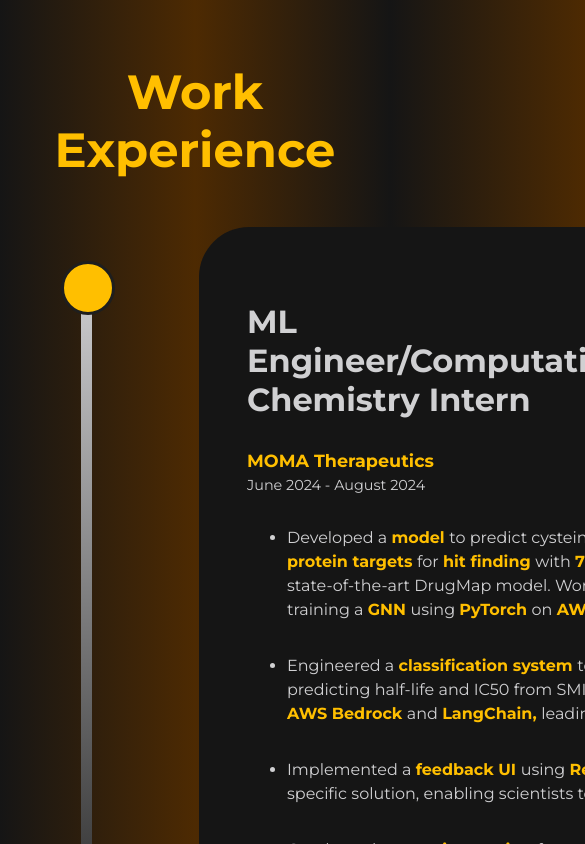
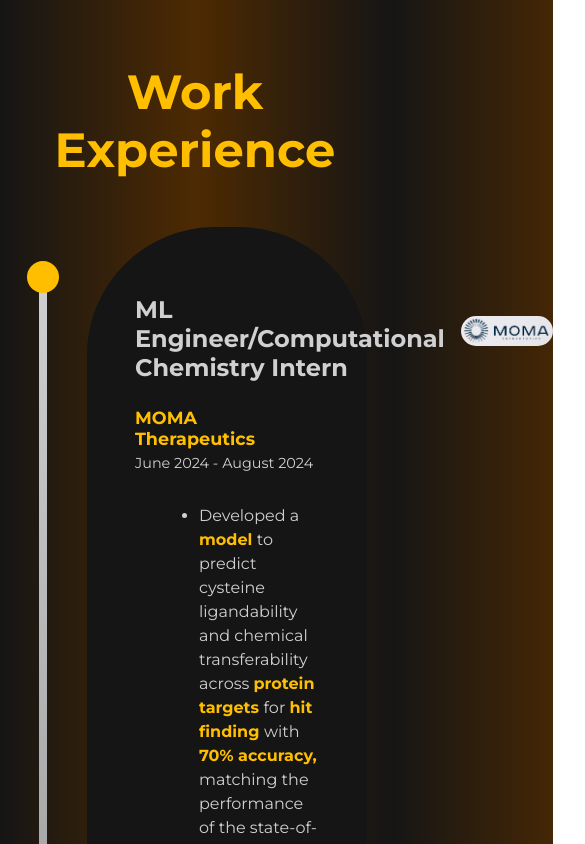
Before and after one commit to WilhenAlbertoHM/portfolio, a React (Vite) app: page / in a window 390 px wide. Shown: the part 1812-2656 px from the top of the page, 585 px wide, since content can reach past the window. Built offline with nearby package versions, Linux system fonts and the light colour scheme.

Commit message:
add: adjusted experience section size

```diff
--- a/src/components/About/About.css
+++ b/src/components/About/About.css
@@ -44,7 +44,7 @@
     max-width: 800px;
     background-color: var(--black);
     color: var(--lightgray);
-    border-radius: 100px;
+    border-radius: 8rem;
     box-shadow: 1rem 1rem var(--orange);
 }
 
@@ -82,13 +82,3 @@
 #github-icon {
     color: var(--white);
 }
-
-@media screen and (max-width: 600px) {
-    .aboutSocialIcon {
-        margin: 0.5rem 0;
-    }
-
-    .aboutSocialIcon i {
-        transform: scale(1.8);
-    }
-}
--- a/src/components/Experience/Experience.css
+++ b/src/components/Experience/Experience.css
@@ -17,7 +17,7 @@
 
 .experience {
     display: flex;
-    align-items: flex-start;
+    align-items: stretch;
     position: relative;
     padding: 1rem 8rem;
 }
@@ -36,13 +36,11 @@
 .experience::after {
     content: "";
     position: absolute;
-    left: -10px;
+    left: -8px;
     top: 50px;
     width: 3rem;
     height: 3rem;
     border-radius: 50%;
-    border-style: solid;
-    border-color: var(--darkgray);
     background: var(--orange);
 }
 
@@ -61,7 +59,7 @@
 .experienceLogo {
     width: auto;
     max-width: 30rem;
-    border-radius: 2rem;
+    border-radius: 4rem;
     object-fit: contain;
     margin: 0 1rem;
 }
@@ -69,9 +67,8 @@
 .experienceContent {
     background-color: var(--black);
     padding: 3rem;
-    border-radius: 50px;
-    /* box-shadow: 1rem 1rem var(--orange); */
     text-wrap: balance;
+    border-radius: 8rem;
 }
 
 .experienceCompany {
@@ -90,14 +87,44 @@
     list-style-type: disc;
     color: var(--lightgray);
     font-size: 1rem;
+    padding-left: 4rem;
 }
 
 .experiencePoints li {
     margin: 2rem 0;
     line-height: 1.5;
+
 }
 
 .highlight {
     font-weight: bold;
     color: var(--orange);
 }
+
+@media (max-width: 800px) {
+    .experience {
+        flex-direction: column;
+        padding: 1rem;
+    }
+
+    .experienceTitle {
+        font-size: 1.5rem;
+    }
+
+    .experience::before {
+        left: -2rem;
+        width: 0.5rem;
+    }
+
+    .experience::after {
+        left: -2.75rem;
+        width: 2rem;
+        height: 2rem;
+        border-color: var(--darkgray);
+    }
+
+    .experienceLogo {
+        max-width: 50%;
+        margin-bottom: 1rem;
+    }
+}
--- a/src/components/Projects/Project.css
+++ b/src/components/Projects/Project.css
@@ -1,23 +1,10 @@
 .projectList {
     display: flex;
     flex-wrap: wrap;
+    align-items: center;
     justify-content: center;
     margin-top: 2rem;
-}
-
-.projectCard {
-    display: flex;
-    flex-direction: column;
-    align-items: center;
-    justify-content: center;
-    margin: 1rem;
     padding: 1rem;
-    width: 300px;
-    height: 300px;
-    background-color: var(--black);
-    color: var(--lightgray);
-    border-radius: 100px;
-    box-shadow: 1rem 1rem var(--orange);
 }
 
 .projectListTitle {
@@ -28,20 +15,36 @@
 
 .projectListContainer {
     display: flex;
-    flex-direction: column;
+    flex-wrap: wrap;
+    justify-content: center;
     gap: 2rem;
     margin: 2rem auto;
-    width: 80%;
     position: relative;
-    left: 2rem;
 }
 
-.projectColumn {
+.projectCard {
     display: flex;
     flex-direction: column;
-    gap: 2rem;
+    align-items: center;
+    justify-content: center;
+    margin: 1rem;
+    padding: 1rem;
+    width: 25rem;
+    height: 30rem;
+    background-color: var(--black);
+    color: var(--lightgray);
+    border-radius: 8rem;
+    box-shadow: 1rem 1rem var(--orange);
 }
 
-.projectColumn:nth-child(odd) .projectCard {
-    margin-top: 2rem;
+.projectCard:hover {
+    transform: scale(1.05);
+    transition: transform 0.5s;
+
 }
+
+.projectCardTitle {
+    font-size: 1.5rem;
+    color: var(--orange);
+    margin: 1rem;
+}
--- a/src/components/Projects/Project.jsx
+++ b/src/components/Projects/Project.jsx
@@ -4,9 +4,9 @@
 const Project = ({ image, title, description }) => {
     return (
         <div className="projectCard">
-            <img src={image} alt={title} className="projectPic"/>
-            <h2 className="projectTitle">{title}</h2>
-            <p className="projectText">{description}</p>
+            <img src={image} className="projectCardPic"/>
+            <h2 className="projectCardTitle">{title}</h2>
+            <p className="projectCardText">{description}</p>
         </div>
     );
 }
--- a/src/components/Projects/ProjectList.jsx
+++ b/src/components/Projects/ProjectList.jsx
@@ -20,6 +20,24 @@
         image: "https://via.placeholder.com/150",
         title: "Project 3",
         description: "Description 3"
+    },
+    {
+        id: 4,
+        image: "https://via.placeholder.com/150",
+        title: "Project 1",
+        description: "Description 1"
+    },
+    {
+        id: 5,
+        image: "https://via.placeholder.com/150",
+        title: "Project 2",
+        description: "Description 2"
+    },
+    {
+        id: 6,
+        image: "https://via.placeholder.com/150",
+        title: "Project 3",
+        description: "Description 3"
     }
 ]
 
@@ -29,7 +47,9 @@
             <h1 className="projectListTitle">Projects</h1>
             <div className="projectListContainer">
                 { projects.map((project) => (
-                    <Project key={project.id} {...project}></Project>
+                    <Project
+                        key={project.id} {...project}>
+                    </Project>
                 ))}
             </div>
         </div>
```
